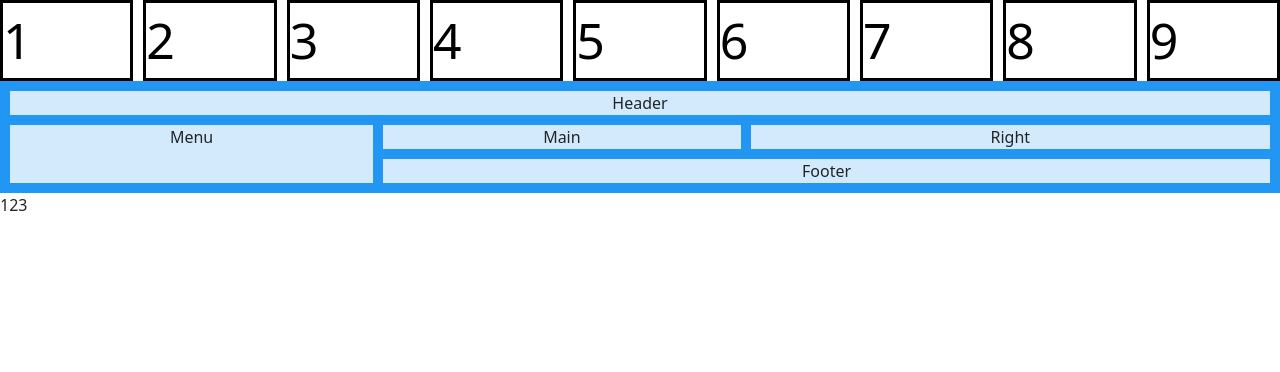
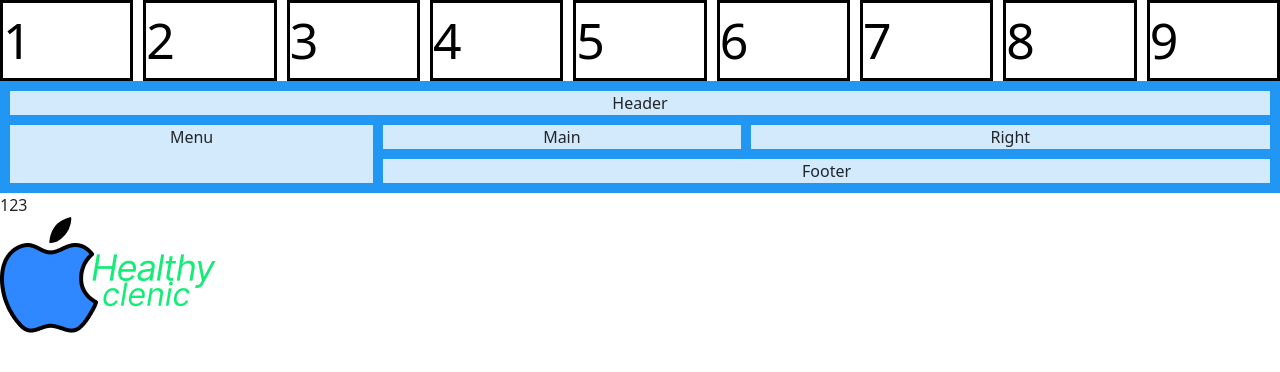
Before and after one commit to Pramod152/pr-learn, a plain HTML site: page Pramod/hello.html in a window 1280 px wide. Drawn offline with nearby package versions, Linux system fonts and the light colour scheme.

Commit message:
committed

```diff
--- a/Pramod/hello.html
+++ b/Pramod/hello.html
@@ -85,5 +85,6 @@
       <div>2</div>
       <div>3</div>
     </div>
+    <img src="logo.png" alt="" />
   </body>
 </html>
```
